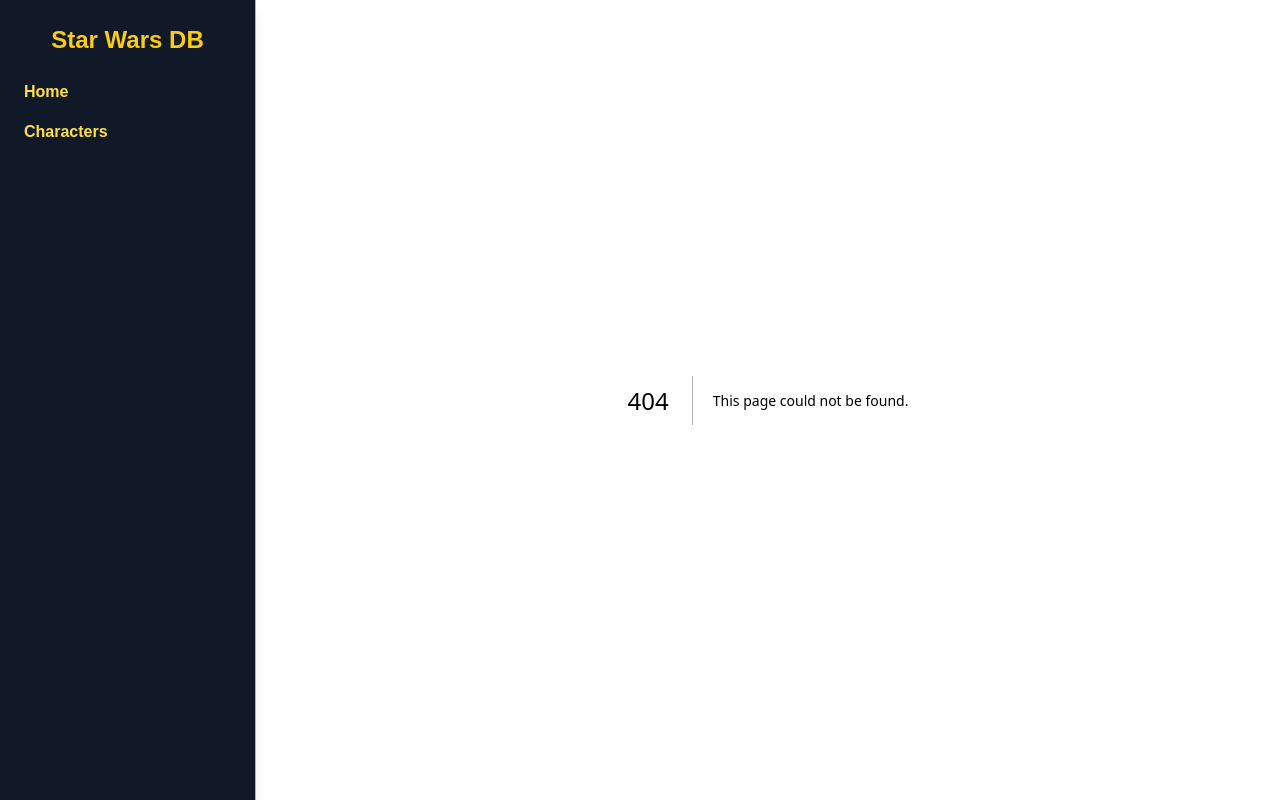
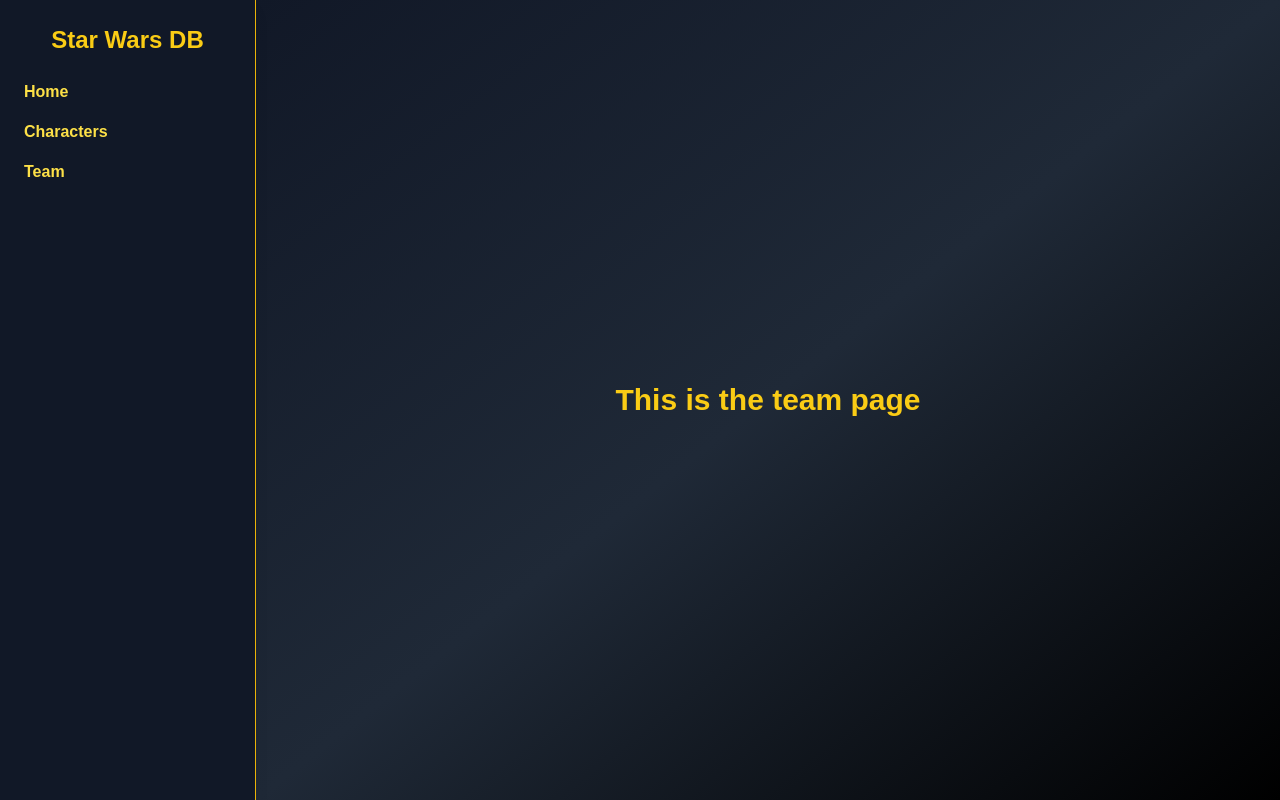
Before and after one commit to pgm-lukaverv/frontend-stage-test, a Next.js app: page /team in a window 1280 px wide. Before the commit this address had no page. Built offline with nearby package versions, Linux system fonts and the light colour scheme.

Commit message:
feat: add Team link to Sidebar for improved navigation

```diff
--- /dev/null
+++ b/src/app/team/page.tsx
@@ -0,0 +1,9 @@
+export default function TeamPage() {
+  return (
+    <main className="p-8 min-h-screen bg-gradient-to-br from-gray-900 via-gray-800 to-black flex items-center justify-center">
+      <h1 className="text-3xl font-bold text-yellow-400">
+        This is the team page
+      </h1>
+    </main>
+  );
+}
--- a/src/components/Sidebar.tsx
+++ b/src/components/Sidebar.tsx
@@ -21,6 +21,12 @@
           >
             Characters
           </Link>
+          <Link
+            href="/team"
+            className="text-yellow-300 hover:text-yellow-400 font-semibold"
+          >
+            Team
+          </Link>
         </nav>
       </aside>
       {/* Mobile bottom nav */}
@@ -39,6 +45,13 @@
           <span className="text-xl">👤</span>
           <span className="text-xs">Characters</span>
         </Link>
+        <Link
+          href="/team"
+          className="flex flex-col items-center text-yellow-300 hover:text-yellow-400 font-semibold"
+        >
+          <span className="text-xl">🗡️</span>
+          <span className="text-xs">Team</span>
+        </Link>
       </nav>
     </>
   );
```
